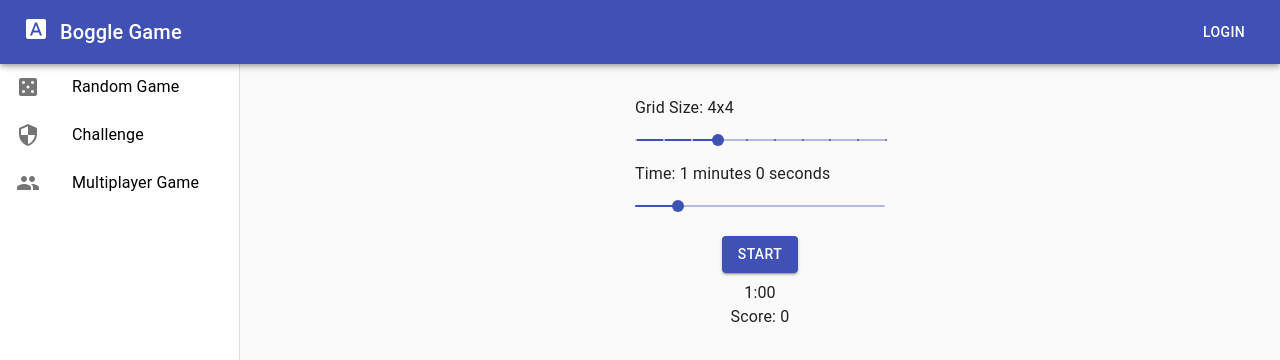
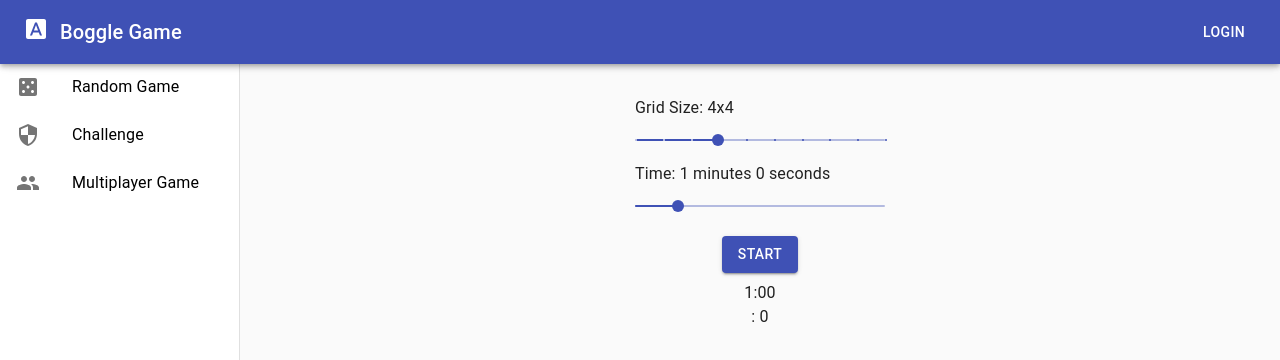
Before and after one commit to Enoumy/boggle, a React (Create React App) app: page / in a window 1280 px wide. Shown: the top 360 px of the page. Built offline with nearby package versions, Linux system fonts and the light colour scheme; no server answers.

Commit message:
Implemented helper methods

```diff
--- a/src/Score.js
+++ b/src/Score.js
@@ -1,8 +1,12 @@
 import React from 'react';
 import Typography from '@material-ui/core/Typography';
 
-function Score({ value }) {
-  return <Typography align="center">Score: {value}</Typography>;
+function Score({ value, prefix }) {
+  return (
+    <Typography align="center">
+      {prefix}: {value}
+    </Typography>
+  );
 }
 
 export default Score;
```
Also changed, not shown: src/util/rankedUp.js (added, +13 -0 lines).
